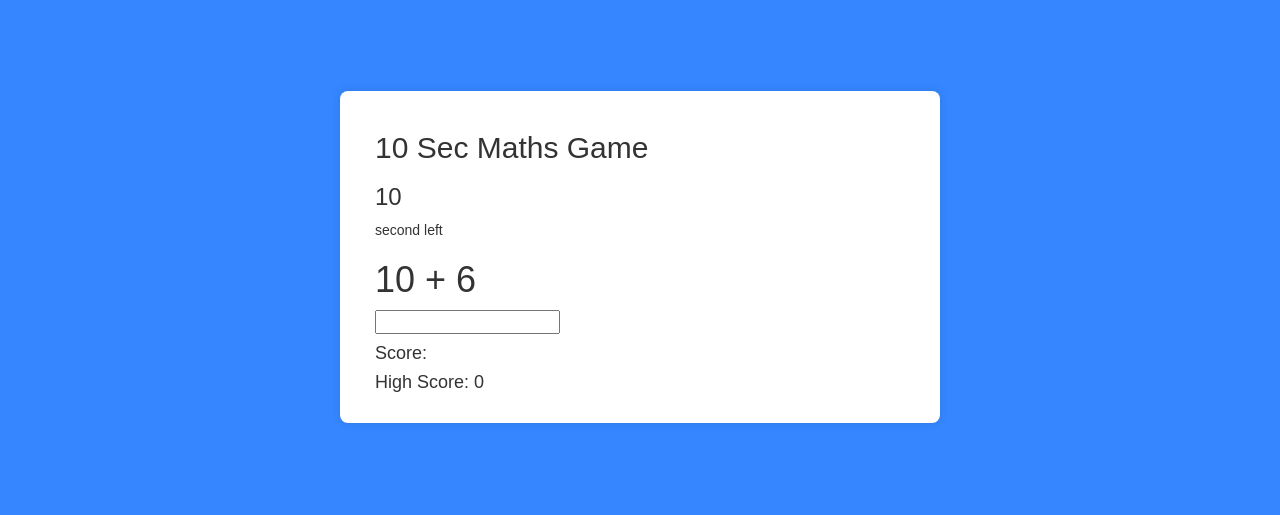
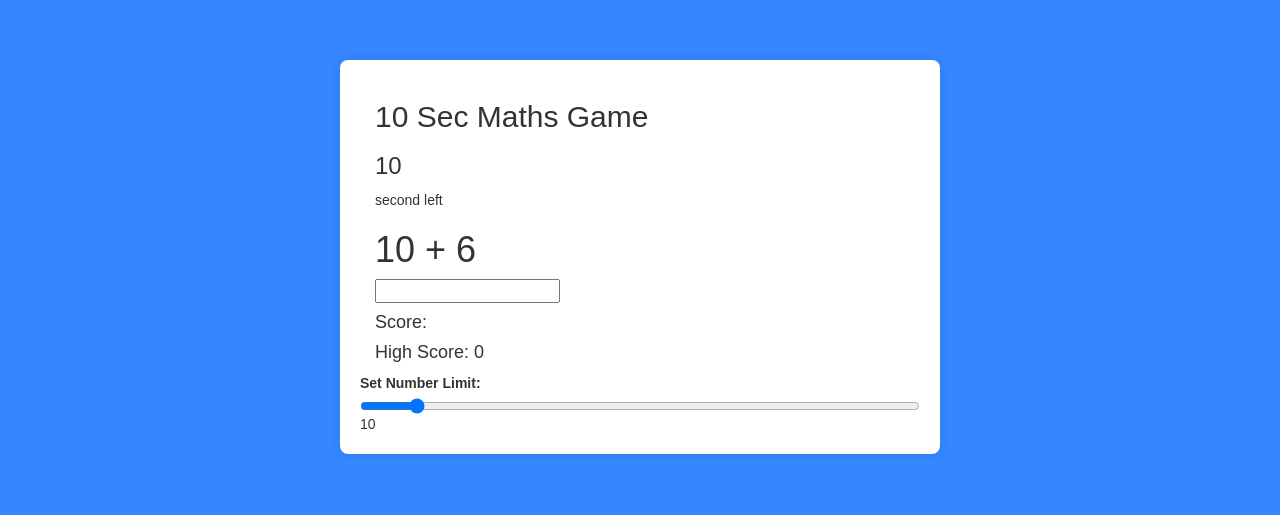
Before and after one commit to AntonyPerez0/10SecMathGame, a plain HTML site: page index.html in a window 1280 px wide. Shown: the part 143-658 px from the top of the page. Drawn offline with nearby package versions, Linux system fonts and the light colour scheme.

Commit message:
refactor

```diff
--- a/index.html
+++ b/index.html
@@ -6,7 +6,7 @@
     <title>10 Sec Maths Game</title>
     <link rel="stylesheet" href="https://maxcdn.bootstrapcdn.com/bootstrap/3.3.7/css/bootstrap.min.css">
     <script src="https://ajax.googleapis.com/ajax/libs/jquery/3.3.1/jquery.min.js"></script>
-    <link href="index.css" rel="stylesheet" type="text/css" />
+    <link href="index.css" rel="stylesheet" type="text/css">
     <script src="index.js"></script>
   </head>
   <body>
@@ -24,6 +24,11 @@
         </div>
     </div>
 </div>
+<div class="slider-container">
+    <label for="number-limit">Set Number Limit:</label>
+    <input type="range" id="number-limit" min="1" max="100" value="10">
+    <span id="selected-limit">10</span>
+  </div>
     <div class="air air1"></div>
     <div class="air air2"></div>
     <div class="air air3"></div>
--- a/index.js
+++ b/index.js
@@ -3,7 +3,20 @@ $(document).ready(function(){
   var interval;
   var timeLeft = 10;
   var score = 0;
-  var highScore = 0; // New variable for high score
+  var highScore = 0;
+   var numberLimit = 10;
+
+
+  var updateSelectedLimit = function () {
+    $('#selected-limit').text(numberLimit);
+  };
+
+
+  $('#number-limit').on('input', function () {
+    numberLimit = parseInt($(this).val());
+    updateSelectedLimit();
+    renderNewQuestion();
+  });
 
   var updateTimeLeft = function (amount) {
     timeLeft += amount;
@@ -14,7 +27,6 @@ $(document).ready(function(){
     score += amount;
     $('#score').text(score);
 
-    // Update high score if the current score is higher
     if (score > highScore) {
       highScore = score;
       $('#highScore').text(highScore);
@@ -23,10 +35,6 @@ $(document).ready(function(){
 
   var startGame = function () {
     if (!interval) {
-      if (timeLeft === 0) {
-        updateTimeLeft(10);
-        updateScore(-score);
-      }
       interval = setInterval(function () {
         updateTimeLeft(-1);
         if (timeLeft === 0) {
@@ -37,14 +45,14 @@ $(document).ready(function(){
     }
   };
 
-  var randomNumberGenerator = function (size) {
-    return Math.ceil(Math.random() * size);
+  var randomNumberGenerator = function () {
+    return Math.ceil(Math.random() * numberLimit);
   };
 
   var questionGenerator = function () {
     var question = {};
-    var num1 = randomNumberGenerator(10);
-    var num2 = randomNumberGenerator(10);
+    var num1 = randomNumberGenerator();
+    var num2 = randomNumberGenerator();
 
     question.answer = num1 + num2;
     question.equation = String(num1) + " + " + String(num2);
@@ -66,10 +74,16 @@ $(document).ready(function(){
     }
   };
 
+
   $('#user-input').on('keyup', function () {
+    if (timeLeft === 0) {
+      timeLeft = 10;
+      updateScore(-score);
+    }
     startGame();
     checkAnswer(Number($(this).val()), currentQuestion.answer);
   });
 
   renderNewQuestion();
+  updateSelectedLimit();
 });
```
